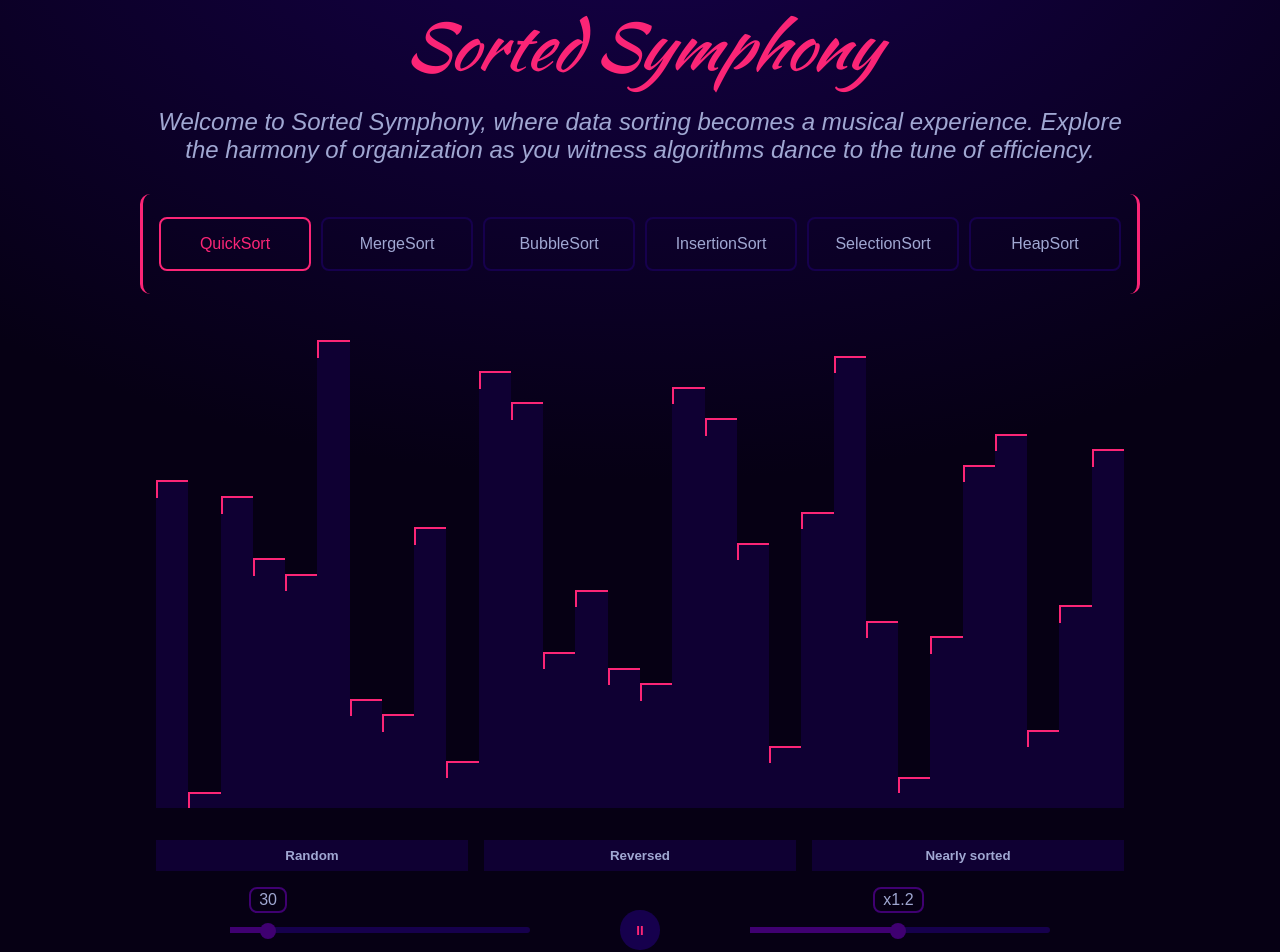
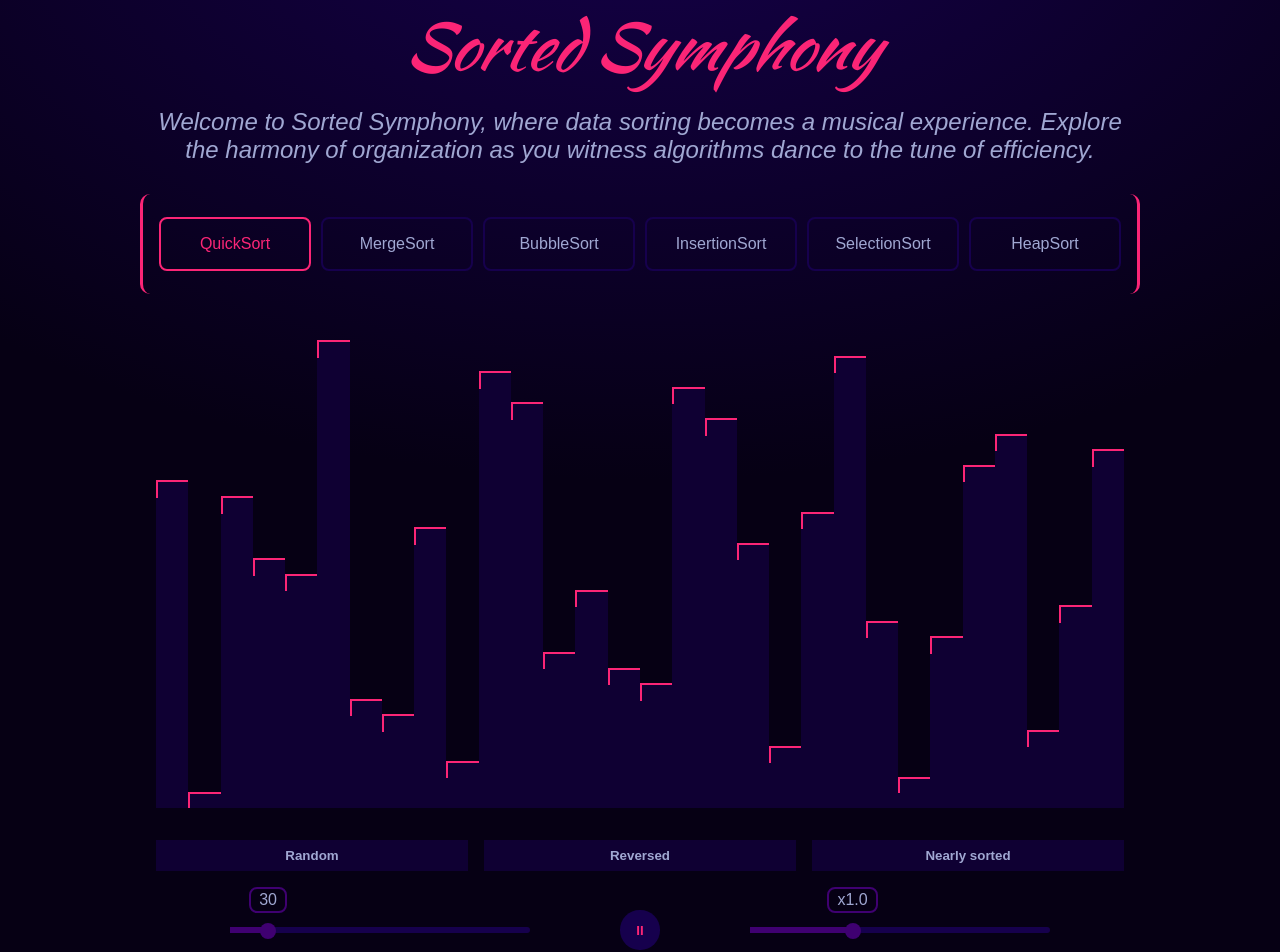
Before and after one commit to Eckry/Sorted-Symphony, a React (Vite) app: page / in a window 1280 px wide. Shown: the top 952 px of the page. Built offline with nearby package versions, Linux system fonts and the light colour scheme; a web font is replaced by a local one.

Commit message:
modify scale of velocity and change initial velocity

```diff
--- a/src/components/RangeInputVelocity.tsx
+++ b/src/components/RangeInputVelocity.tsx
@@ -17,17 +17,17 @@ export const RangeInputVelocity: React.FC<Props> = ({
     handleChange(newConfiguration);
   };
 
-  const rangeMax = 100;
-  const rangeMin = 1;
+  const rangeMax = 200;
+  const rangeMin = 50;
 
   const percent = (length - rangeMin) / (rangeMax - rangeMin);
 
   const position = percent * 100;
 
-  const velocityToShow = (1.5 / 99 * length + 48 / 99).toFixed(1)
+  const velocityToShow = (1.5 / 150 * length).toFixed(1)
   // y = mx + b
-  // 100 -> 2
-  // 1 -> 0.5
+  // 200 -> 2
+  // 50 -> 0.5
   return (
     <div className="configuration-range">
       <input
--- a/src/consts.ts
+++ b/src/consts.ts
@@ -1,7 +1,7 @@
 import { AudioFile } from "./types";
 
 export const initialConfiguration = {
-  velocity: 150,
+  velocity: 100,
   elements: 100,
 };
 
```
